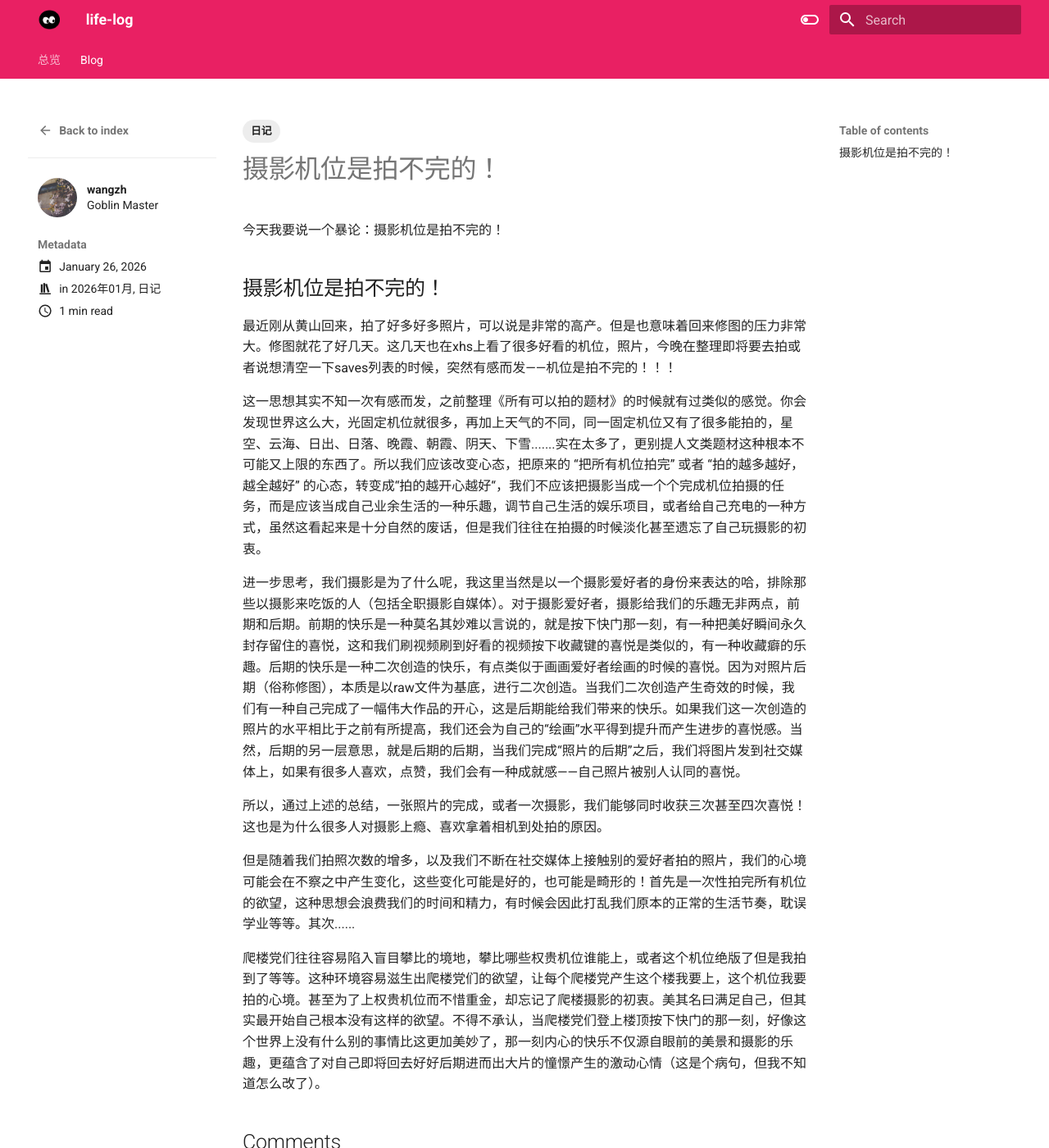
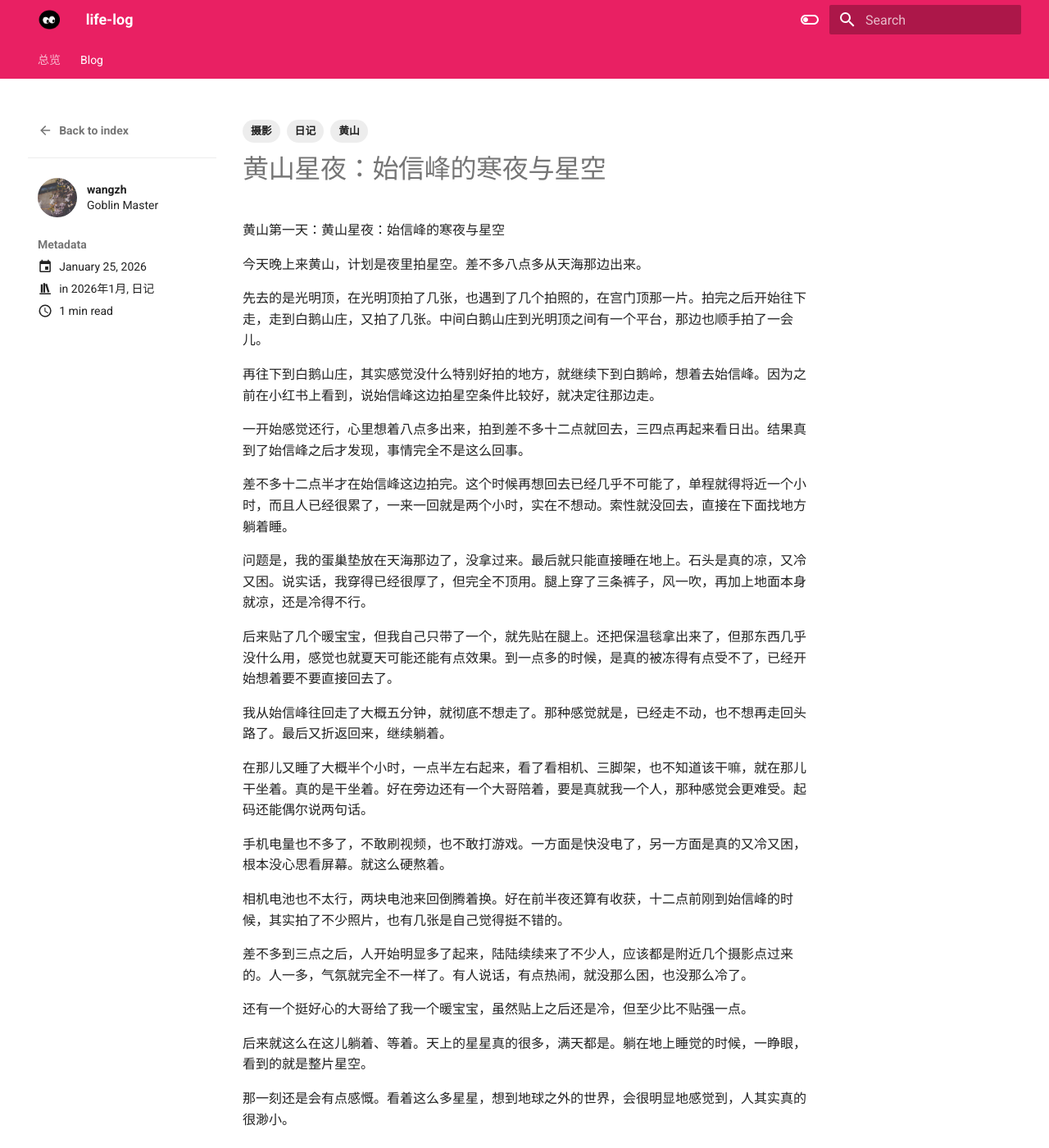
Before and after one commit to wangzh12023/life-log, an MkDocs documentation site: the page built from docs/blog/posts/2026-01-26.md, in a window 1280 px wide and 1400 px high. Shown: the whole window at 82% size. Built offline with MkDocs 1.6.1 and Material for MkDocs 9.7.7, drawn with Linux system fonts in a browser that asks for light colours; comment, search, counter and statistics services are not loaded.

Commit message:
feat: update 1.22

```diff
--- a/docs/blog/posts/2026-01-26.md
+++ b/docs/blog/posts/2026-01-26.md
@@ -1,29 +1,46 @@
 ---
-title: "摄影机位是拍不完的！"
-date: 2026-01-26
-tags: [日记]
+title: "黄山星夜：始信峰的寒夜与星空"
+date: 2026-01-25
+description: "记录一次在黄山夜拍星空的经历，从光明顶到始信峰，在寒夜里硬熬到天亮。"
+tags: [日记, 摄影, 黄山]
 authors:
-    - wangzh
+  - wangzh
 comments: true
 categories:
-    - 2026年01月
-    - 日记
+  - 2026年1月
+  - 日记
 ---
 
-今天我要说一个暴论：摄影机位是拍不完的！
+黄山第一天：黄山星夜：始信峰的寒夜与星空
 
 <!-- more -->
 
-## 摄影机位是拍不完的！
+今天晚上来黄山，计划是夜里拍星空。差不多八点多从天海那边出来。
 
-最近刚从黄山回来，拍了好多好多照片，可以说是非常的高产。但是也意味着回来修图的压力非常大。修图就花了好几天。这几天也在xhs上看了很多好看的机位，照片，今晚在整理即将要去拍或者说想清空一下saves列表的时候，突然有感而发——机位是拍不完的！！！
+先去的是光明顶，在光明顶拍了几张，也遇到了几个拍照的，在宫门顶那一片。拍完之后开始往下走，走到白鹅山庄，又拍了几张。中间白鹅山庄到光明顶之间有一个平台，那边也顺手拍了一会儿。
 
-这一思想其实不知一次有感而发，之前整理《所有可以拍的题材》的时候就有过类似的感觉。你会发现世界这么大，光固定机位就很多，再加上天气的不同，同一固定机位又有了很多能拍的，星空、云海、日出、日落、晚霞、朝霞、阴天、下雪.......实在太多了，更别提人文类题材这种根本不可能又上限的东西了。所以我们应该改变心态，把原来的 “把所有机位拍完” 或者 “拍的越多越好，越全越好” 的心态，转变成“拍的越开心越好“，我们不应该把摄影当成一个个完成机位拍摄的任务，而是应该当成自己业余生活的一种乐趣，调节自己生活的娱乐项目，或者给自己充电的一种方式，虽然这看起来是十分自然的废话，但是我们往往在拍摄的时候淡化甚至遗忘了自己玩摄影的初衷。
+再往下到白鹅山庄，其实感觉没什么特别好拍的地方，就继续下到白鹅岭，想着去始信峰。因为之前在小红书上看到，说始信峰这边拍星空条件比较好，就决定往那边走。
 
-进一步思考，我们摄影是为了什么呢，我这里当然是以一个摄影爱好者的身份来表达的哈，排除那些以摄影来吃饭的人（包括全职摄影自媒体）。对于摄影爱好者，摄影给我们的乐趣无非两点，前期和后期。前期的快乐是一种莫名其妙难以言说的，就是按下快门那一刻，有一种把美好瞬间永久封存留住的喜悦，这和我们刷视频刷到好看的视频按下收藏键的喜悦是类似的，有一种收藏癖的乐趣。后期的快乐是一种二次创造的快乐，有点类似于画画爱好者绘画的时候的喜悦。因为对照片后期（俗称修图），本质是以raw文件为基底，进行二次创造。当我们二次创造产生奇效的时候，我们有一种自己完成了一幅伟大作品的开心，这是后期能给我们带来的快乐。如果我们这一次创造的照片的水平相比于之前有所提高，我们还会为自己的“绘画”水平得到提升而产生进步的喜悦感。当然，后期的另一层意思，就是后期的后期，当我们完成“照片的后期”之后，我们将图片发到社交媒体上，如果有很多人喜欢，点赞，我们会有一种成就感——自己照片被别人认同的喜悦。
+一开始感觉还行，心里想着八点多出来，拍到差不多十二点就回去，三四点再起来看日出。结果真到了始信峰之后才发现，事情完全不是这么回事。
 
-所以，通过上述的总结，一张照片的完成，或者一次摄影，我们能够同时收获三次甚至四次喜悦！这也是为什么很多人对摄影上瘾、喜欢拿着相机到处拍的原因。
+差不多十二点半才在始信峰这边拍完。这个时候再想回去已经几乎不可能了，单程就得将近一个小时，而且人已经很累了，一来一回就是两个小时，实在不想动。索性就没回去，直接在下面找地方躺着睡。
 
-但是随着我们拍照次数的增多，以及我们不断在社交媒体上接触别的爱好者拍的照片，我们的心境可能会在不察之中产生变化，这些变化可能是好的，也可能是畸形的！首先是一次性拍完所有机位的欲望，这种思想会浪费我们的时间和精力，有时候会因此打乱我们原本的正常的生活节奏，耽误学业等等。其次......
+问题是，我的蛋巢垫放在天海那边了，没拿过来。最后就只能直接睡在地上。石头是真的凉，又冷又困。说实话，我穿得已经很厚了，但完全不顶用。腿上穿了三条裤子，风一吹，再加上地面本身就凉，还是冷得不行。
 
-爬楼党们往往容易陷入盲目攀比的境地，攀比哪些权贵机位谁能上，或者这个机位绝版了但是我拍到了等等。这种环境容易滋生出爬楼党们的欲望，让每个爬楼党产生这个楼我要上，这个机位我要拍的心境。甚至为了上权贵机位而不惜重金，却忘记了爬楼摄影的初衷。美其名曰满足自己，但其实最开始自己根本没有这样的欲望。不得不承认，当爬楼党们登上楼顶按下快门的那一刻，好像这个世界上没有什么别的事情比这更加美妙了，那一刻内心的快乐不仅源自眼前的美景和摄影的乐趣，更蕴含了对自己即将回去好好后期进而出大片的憧憬产生的激动心情（这是个病句，但我不知道怎么改了）。
+后来贴了几个暖宝宝，但我自己只带了一个，就先贴在腿上。还把保温毯拿出来了，但那东西几乎没什么用，感觉也就夏天可能还能有点效果。到一点多的时候，是真的被冻得有点受不了，已经开始想着要不要直接回去了。
+
+我从始信峰往回走了大概五分钟，就彻底不想走了。那种感觉就是，已经走不动，也不想再走回头路了。最后又折返回来，继续躺着。
+
+在那儿又睡了大概半个小时，一点半左右起来，看了看相机、三脚架，也不知道该干嘛，就在那儿干坐着。真的是干坐着。好在旁边还有一个大哥陪着，要是真就我一个人，那种感觉会更难受。起码还能偶尔说两句话。
+
+手机电量也不多了，不敢刷视频，也不敢打游戏。一方面是快没电了，另一方面是真的又冷又困，根本没心思看屏幕。就这么硬熬着。
+
+相机电池也不太行，两块电池来回倒腾着换。好在前半夜还算有收获，十二点前刚到始信峰的时候，其实拍了不少照片，也有几张是自己觉得挺不错的。
+
+差不多到三点之后，人开始明显多了起来，陆陆续续来了不少人，应该都是附近几个摄影点过来的。人一多，气氛就完全不一样了。有人说话，有点热闹，就没那么困，也没那么冷了。
+
+还有一个挺好心的大哥给了我一个暖宝宝，虽然贴上之后还是冷，但至少比不贴强一点。
+
+后来就这么在这儿躺着、等着。天上的星星真的很多，满天都是。躺在地上睡觉的时候，一睁眼，看到的就是整片星空。
+
+那一刻还是会有点感慨。看着这么多星星，想到地球之外的世界，会很明显地感觉到，人其实真的很渺小。
```
Also changed, not shown: docs/blog/posts/2026-01-22.md (+1 -1 lines), docs/blog/posts/2026-01-23.md (+1 -1 lines), docs/blog/posts/2026-01-25.md (added, +29 -0 lines).
